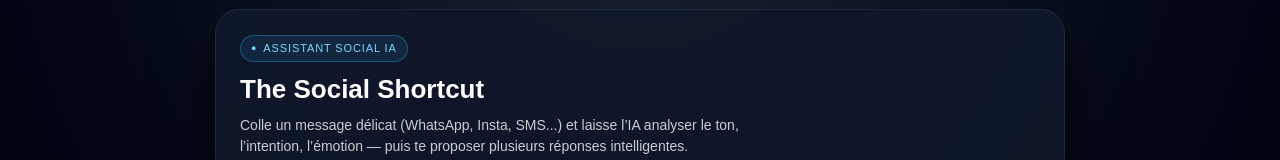
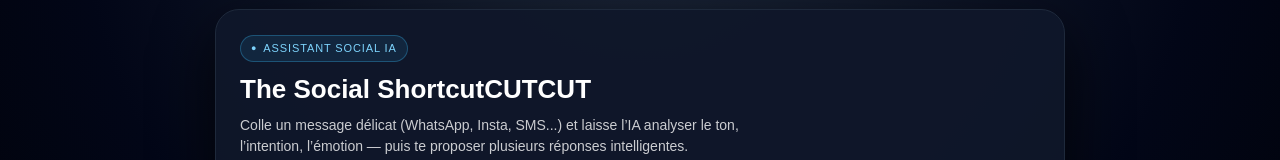
Before and after one commit to tomlyon25/the-social-shortcut, a Next.js app: page / in a window 1280 px wide. Shown: the part 129-289 px from the top of the page. Built offline with nearby package versions, Linux system fonts and the light colour scheme.

Commit message:
deploy test

```diff
--- a/app/page.tsx
+++ b/app/page.tsx
@@ -155,7 +155,7 @@ export default function Home() {
           </div>
 
           <h1 style={{ fontSize: "26px", fontWeight: 600, marginBottom: "6px" }}>
-            The Social Shortcut
+            The Social ShortcutCUTCUT
           </h1>
 
           <p style={{ fontSize: "14px", opacity: 0.78, maxWidth: "560px" }}>
```
